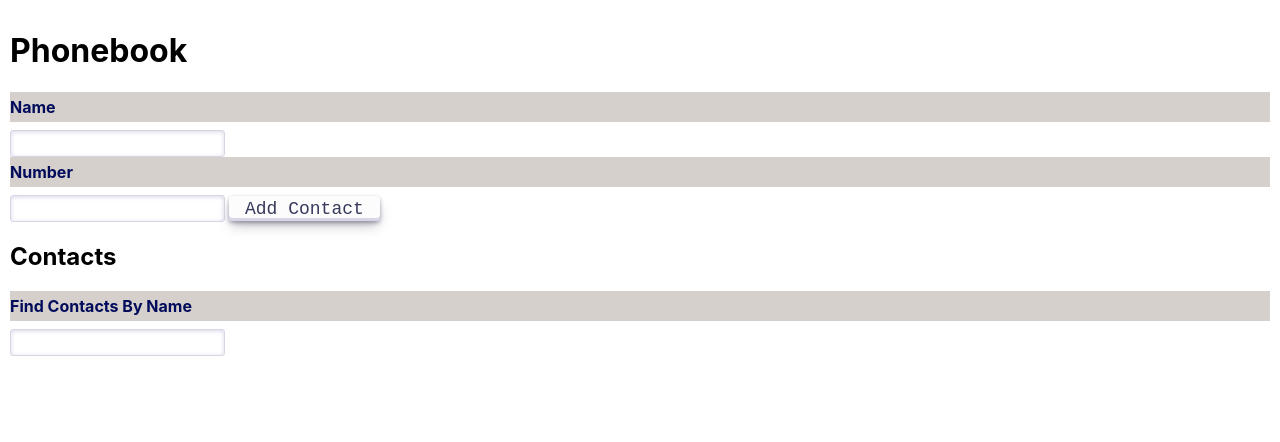
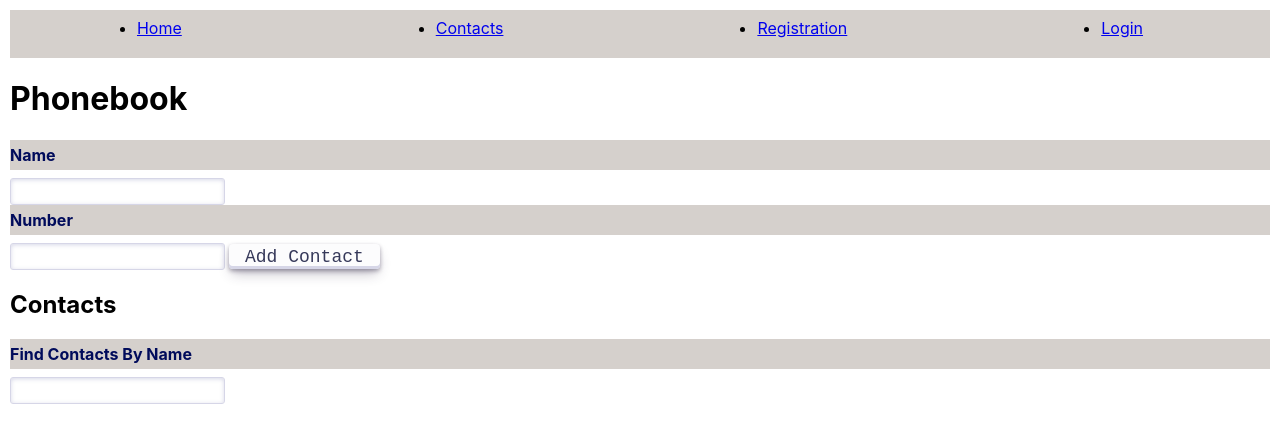
Before and after one commit to userzahar/goit-react-hw-08-phonebook, a React (Create React App) app: page / in a window 1280 px wide. Shown: the top 442 px of the page. Built offline with nearby package versions, Linux system fonts and the light colour scheme; no server answers.

Commit message:
add header

```diff
--- a/package.json
+++ b/package.json
@@ -8,9 +8,13 @@
     "@testing-library/jest-dom": "^5.16.3",
     "@testing-library/react": "^12.1.4",
     "@testing-library/user-event": "^13.5.0",
+    "axios": "^1.3.6",
+    "install": "^0.13.0",
+    "npm": "^9.6.5",
     "react": "^18.1.0",
     "react-dom": "^18.1.0",
     "react-redux": "^8.0.5",
+    "react-router-dom": "^6.10.0",
     "react-scripts": "5.0.1",
     "redux-persist": "^6.0.0",
     "styled-components": "^5.3.9",
--- a/src/components/App.jsx
+++ b/src/components/App.jsx
@@ -1,13 +1,29 @@
 import { Form } from "./Form/Form";
 import { ContactList } from "./ContactList/ContactList";
 import { Filter } from "./Filter/Filter";
+import { Route, Routes,NavLink } from "react-router-dom";
+import { Header, NavigationList } from "./App.styled";
+
 
 export function App() {
   return <>
+    <Header>
+      <nav>
+        <NavigationList>
+          <li><NavLink to="/">Home</NavLink></li>
+          <li><NavLink to="/contacts">Contacts</NavLink></li>
+          <li><NavLink to="/register">Registration</NavLink></li>
+          <li><NavLink to="/login">Login</NavLink></li>
+        </NavigationList>
+      </nav>
+    </Header>
+    <main>
       <h1>Phonebook</h1>
       <Form />
       <h2>Contacts</h2>
     <Filter />
-    <ContactList    />
+      <ContactList />
+    </main>
+    <footer></footer>
   </>
 }
--- /dev/null
+++ b/src/components/App.styled.js
@@ -0,0 +1,15 @@
+import styled from 'styled-components';
+
+export const Header = styled.header`
+  background-color: rgb(213, 208, 204);
+  height: 40px;
+  padding-top: 8px;
+`;
+
+export const NavigationList = styled.ul`
+  display: flex;
+  align-items: center;
+  justify-content: space-around;
+  margin: 0;
+  padding: 0;
+`;
--- a/src/index.js
+++ b/src/index.js
@@ -4,13 +4,16 @@ import { App } from 'components/App';
 import { Provider } from 'react-redux';
 import { store } from './redux/store';
 import './index.css';
+import { BrowserRouter } from 'react-router-dom';
 // import { PersistGate } from 'redux-persist/integration/react';
 
 ReactDOM.createRoot(document.getElementById('root')).render(
   <React.StrictMode>
     <Provider store={store}>
       {/* <PersistGate loading={null} persistor={persistor}> */}
-      <App />
+      <BrowserRouter>
+        <App />
+      </BrowserRouter>
       {/* </PersistGate> */}
     </Provider>
   </React.StrictMode>
```
Also changed, not shown: 1 other file (tests, documents, lock files or other folders).
